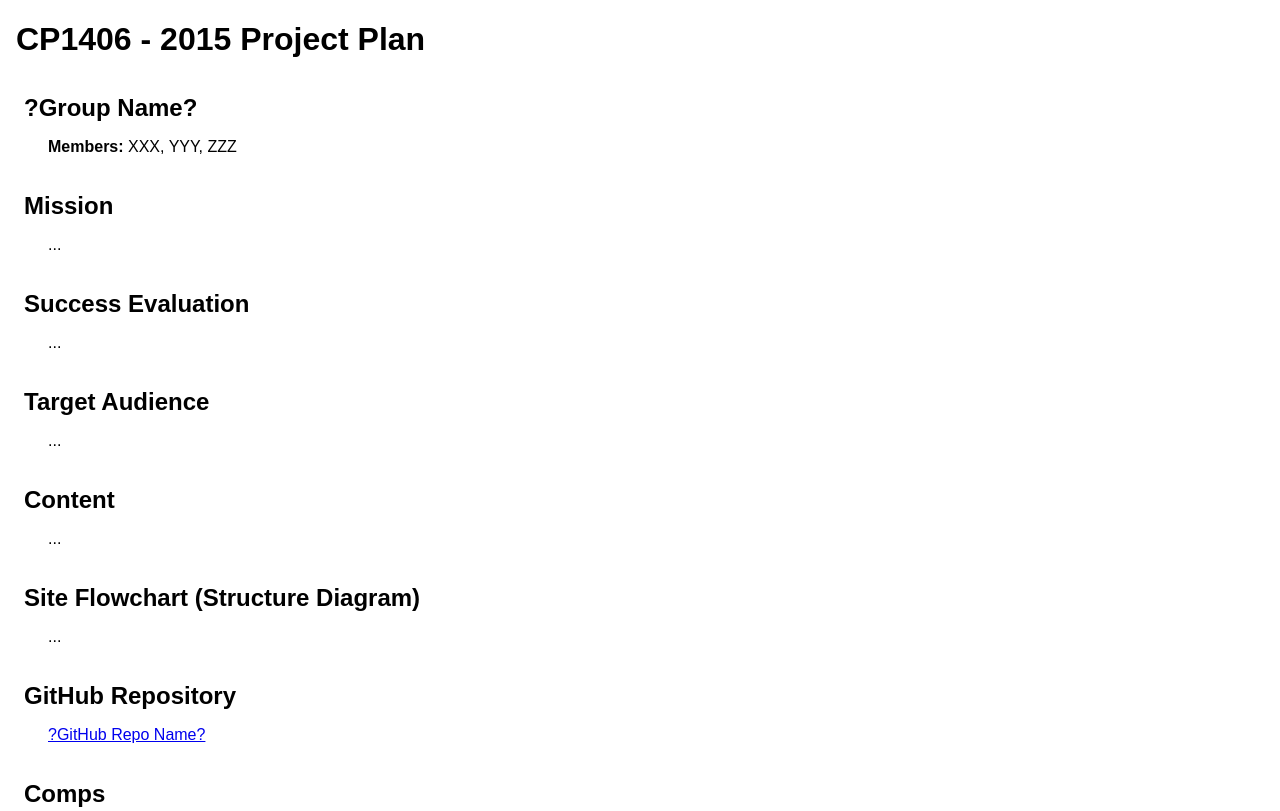
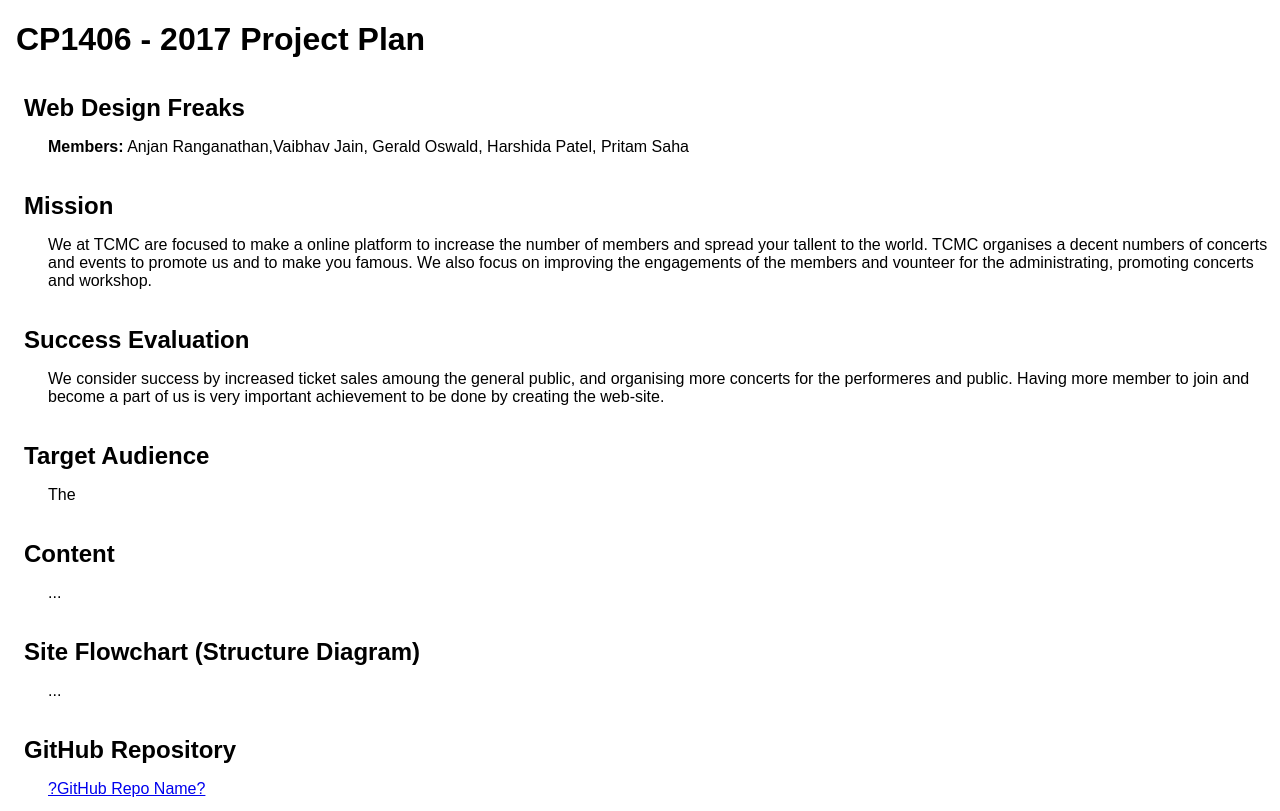
Before and after one commit to Anjasrini/Web-Design-Freaks, a plain HTML site: page plan.html in a window 1280 px wide. Shown: the top 811 px of the page. Drawn offline with Linux system fonts and the light colour scheme.

Commit message:
Add files via upload

```diff
--- a/plan.html
+++ b/plan.html
@@ -1,7 +1,8 @@
+
 <!doctype html>
 <html>
 <head>
-<title>Project Plan - ?Group Name?</title>
+<title>Project Plan - Web Design Freaks</title>
 <meta http-equiv="Content-Type" content="text/html; charset=iso-8859-1">
   <style type="text/css">
     body { font-family: Arial; margin-left: 3em; }
@@ -11,15 +12,19 @@
 </head>
 
 <body>
-<h1>CP1406 - 2015 Project Plan</h1>
-<h2>?Group Name?</h2>
-<p><strong>Members:</strong> XXX, YYY, ZZZ</p>
+<h1>CP1406 - 2017 Project Plan</h1>
+<h2>Web Design Freaks</h2>
+<p><strong>Members:</strong> Anjan Ranganathan,Vaibhav Jain, Gerald Oswald, Harshida Patel, Pritam Saha</p>
 <h2>Mission</h2>
-<p>...</p>
+<p>We at TCMC are focused to make a online platform to increase the number of members and spread your tallent to the world. TCMC organises a decent numbers of
+	concerts and events to promote us and to make you famous. We also focus on improving the engagements of the members and vounteer for the administrating, promoting concerts and workshop.
+</p>
 <h2>Success Evaluation</h2>
-<p> ...</p>
+<p>We consider success by increased ticket sales amoung the general public, and organising more concerts for the performeres and public.
+	Having more member to join and become a part of us is very important achievement to be done by creating the web-site.
+</p>
 <h2>Target Audience</h2>
-<p>...</p>
+<p>The  </p>
 <h2>Content</h2>
 <p>...</p>
 <h2>Site Flowchart (Structure Diagram)</h2>
```
